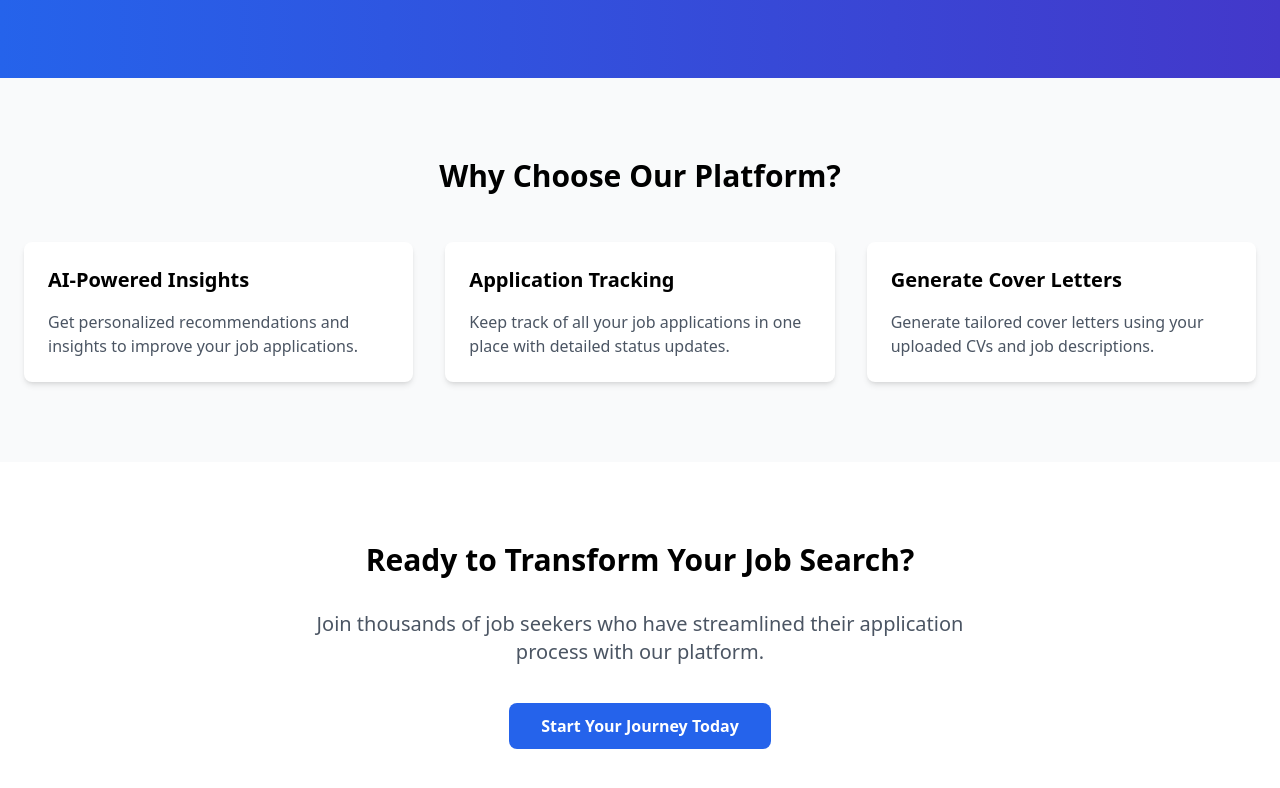
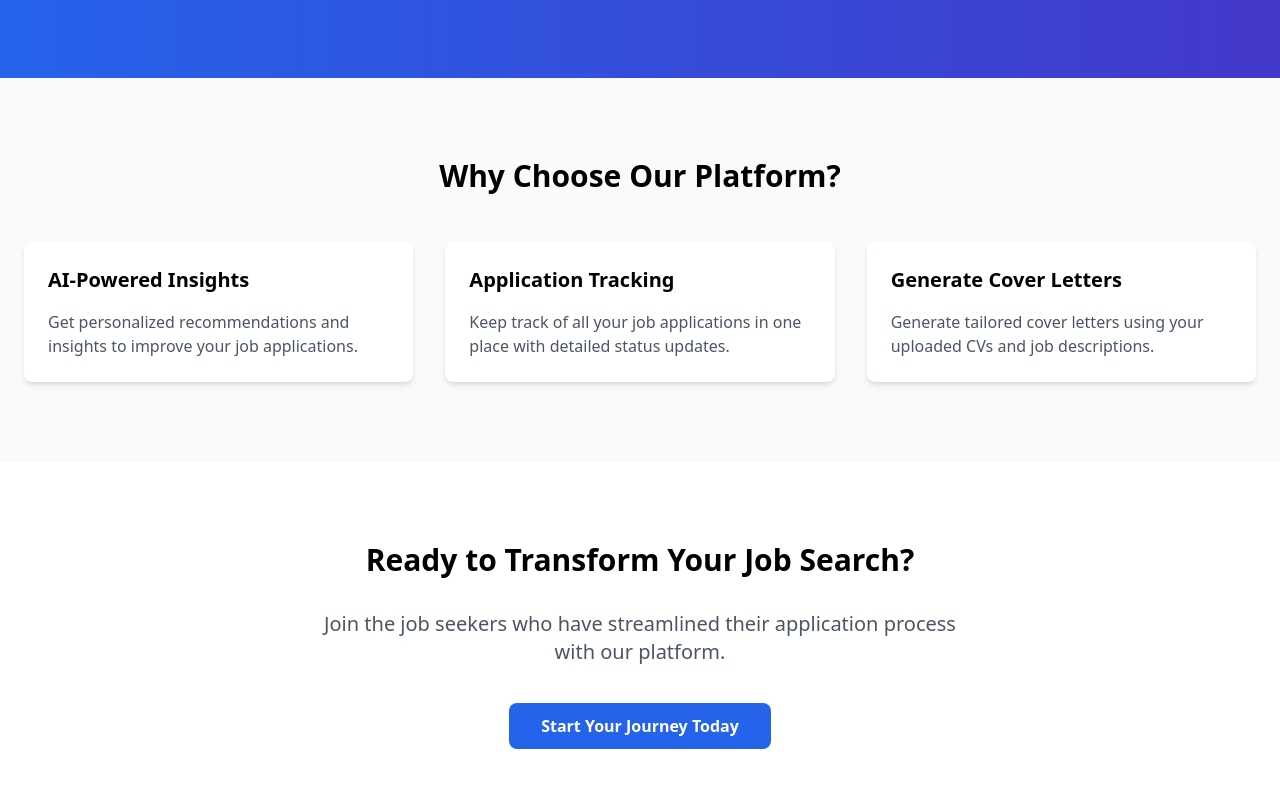
Before and after one commit to olamide44/applixr, a Next.js app in the folder frontend/: page / in a window 1280 px wide. Shown: the part 318-1106 px from the top of the page. Built offline with nearby package versions, Linux system fonts and the light colour scheme; no server answers.

Commit message:
Switch footer in landing page

```diff
--- a/frontend/pages/index.tsx
+++ b/frontend/pages/index.tsx
@@ -62,7 +62,7 @@ export default function Home() {
           <div className="container mx-auto px-6 text-center">
             <h2 className="text-3xl font-bold mb-8">Ready to Transform Your Job Search?</h2>
             <p className="text-xl text-gray-600 mb-12 max-w-2xl mx-auto">
-              Join thousands of job seekers who have streamlined their application process with our platform.
+              Join the job seekers who have streamlined their application process with our platform.
             </p>
             <Link href="/auth/signup" className="bg-blue-600 text-white px-8 py-3 rounded-lg font-semibold hover:bg-blue-700 transition-colors">
               Start Your Journey Today
```
